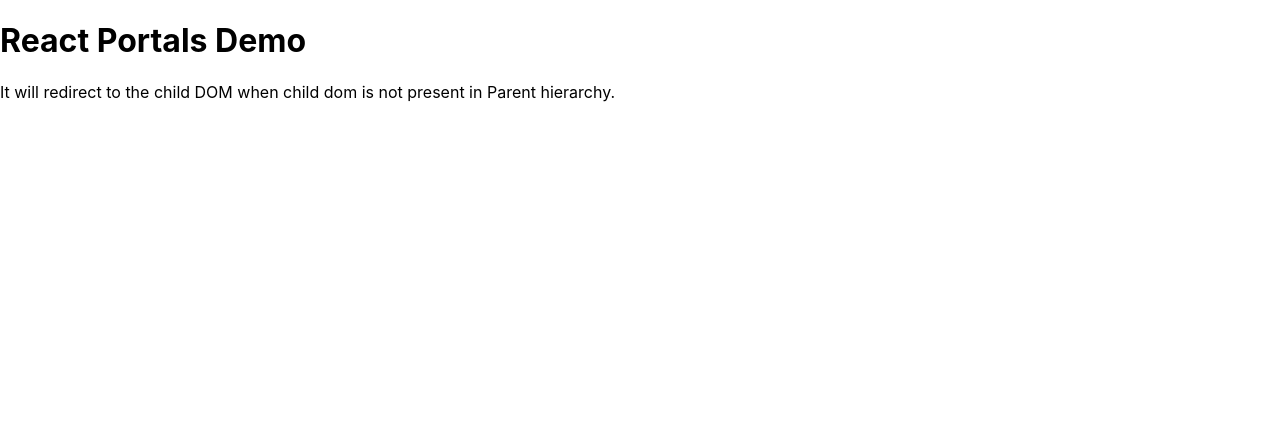
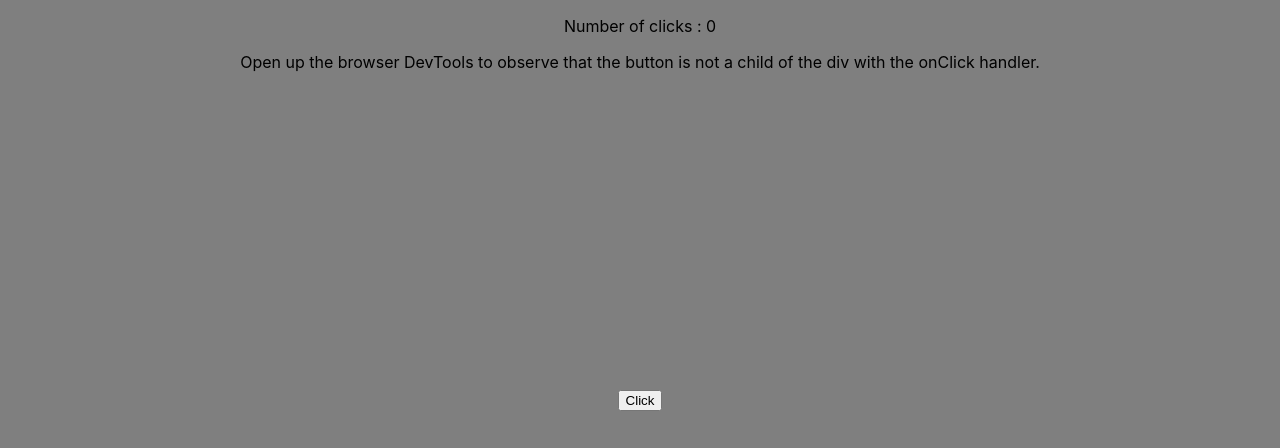
Before and after one commit to Soumya1910/Reactjs-basic, a React (Create React App) app: page / in a window 1280 px wide. Shown: the top 448 px of the page. Built offline with nearby package versions, Linux system fonts and the light colour scheme.

Commit message:
React portal with click event in child component separated from root div tag

```diff
--- a/public/index.html
+++ b/public/index.html
@@ -30,6 +30,8 @@
     <noscript>You need to enable JavaScript to run this app.</noscript>
     <div id="root"></div>
     <div id="react-portals"></div>
+    <div id="app-root"></div>
+    <div id="modal-root"></div>
     <!--
       This HTML file is a template.
       If you open it directly in the browser, you will see an empty page.
--- a/src/App.js
+++ b/src/App.js
@@ -20,6 +20,7 @@ import RefComponent from './component/RefComponent';
 import RefExample from './component/RefExample';
 import FwdRefParentInput from './component/FwdRefParentInput';
 import ReactPortalsDemo from './component/ReactPortalsDemo';
+import Parent from './component/createPortal/Parent';
 
 function App() {
   return (
@@ -51,7 +52,8 @@ function App() {
       {/* <RefComponent /> */}
       {/* <RefExample/> */}
       {/* <FwdRefParentInput/> */}
-      <ReactPortalsDemo/>
+      {/* <ReactPortalsDemo/> */}
+      <Parent/>
     </div>
   );
 }
--- /dev/null
+++ b/src/component/createPortal/Modal.js
@@ -0,0 +1,29 @@
+import React, { Component } from 'react';
+import ReactDOM from 'react-dom'
+
+// These two containers are siblings in the DOM
+const appRoot = document.getElementById('app-root');
+const modalRoot = document.getElementById('modal-root');
+
+class Modal extends Component {
+    constructor(props) {
+      super(props)
+        this.el = document.createElement('div');
+    }
+
+    componentDidMount(){
+        modalRoot.appendChild(this.el);
+    }
+
+    componentWillUnmount(){
+        modalRoot.removeChild(this.el);
+    }
+
+  render() {
+    return ReactDOM.createPortal(
+      this.props.children, this.el
+    )
+  }
+}
+
+export default Modal
--- /dev/null
+++ b/src/component/createPortal/Parent.js
@@ -0,0 +1,42 @@
+import React, { Component } from 'react'
+import Modal from './Modal';
+import style from '../../css/style.css';
+
+function Child(){
+    return (
+        <div className="modal">
+          <button>Click</button>
+        </div>
+      );
+}
+
+class Parent extends Component {
+
+    constructor(props) {
+      super(props)
+        this.state = {clicks: 0};
+        this.handleClick = this.handleClick.bind(this);
+    }
+
+    handleClick() {
+        // this.setState(prevState => ({
+        //     clicks : prevState + 1
+        // }));
+        this.setState({clicks: this.state.clicks+1})
+    }
+  render() {
+    return (
+      <>
+        <div onClick={this.handleClick}>
+            <p>Number of clicks : {this.state.clicks}</p>
+            <p>Open up the browser DevTools to observe that the button is not a child of the div with the onClick handler.</p>
+            <Modal>
+                <Child/>
+            </Modal>
+        </div>
+      </>
+    )
+  }
+}
+
+export default Parent
--- /dev/null
+++ b/src/css/style.css
@@ -0,0 +1,11 @@
+.modal {
+    background-color: rgba(0,0,0,0.5);
+    position: fixed;
+    height: 100%;
+    width: 100%;
+    top: 0;
+    left: 0;
+    display: flex;
+    align-items: center;
+    justify-content: center;
+  }
```
